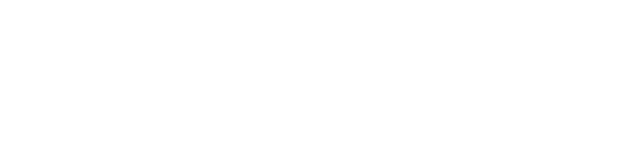
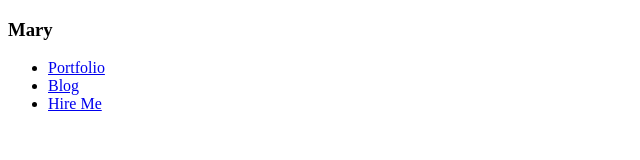
Before and after one commit to MUSTAKIMBIN/practice_portfolio001, a plain HTML site: page index.html in a window 1280 px wide. Shown: the whole page, without its empty margins (0-640 px from the left). Drawn offline with Linux system fonts and the light colour scheme.

Commit message:
created basic nav bar structure and css file

```diff
--- a/index.html
+++ b/index.html
@@ -4,9 +4,21 @@
     <meta charset="UTF-8" />
     <meta name="viewport" content="width=device-width, initial-scale=1.0" />
     <title>Portfolio</title>
+    <link rel="shortcut icon" href="images/icons/js.png" type="image/x-icon" />
+    <link rel="stylesheet" href="Styles/style.css" />
   </head>
   <body>
-    <header></header>
+    <header>
+      <!-- nav var start here -->
+      <nav>
+        <h3>Ma<span>r</span>y</h3>
+        <ul>
+          <li><a href="#">Portfolio</a></li>
+          <li><a href="#">Blog</a></li>
+          <li><a href="#">Hire Me</a></li>
+        </ul>
+      </nav>
+    </header>
     <main></main>
     <footer></footer>
   </body>
```
Also changed, not shown: Styles/style.css (added).
